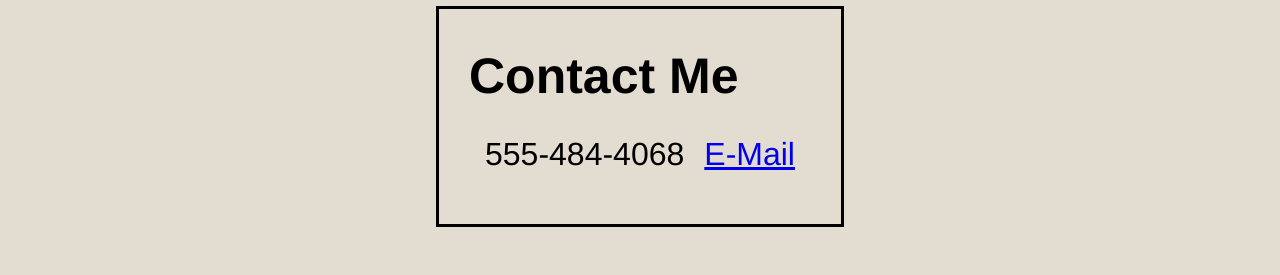
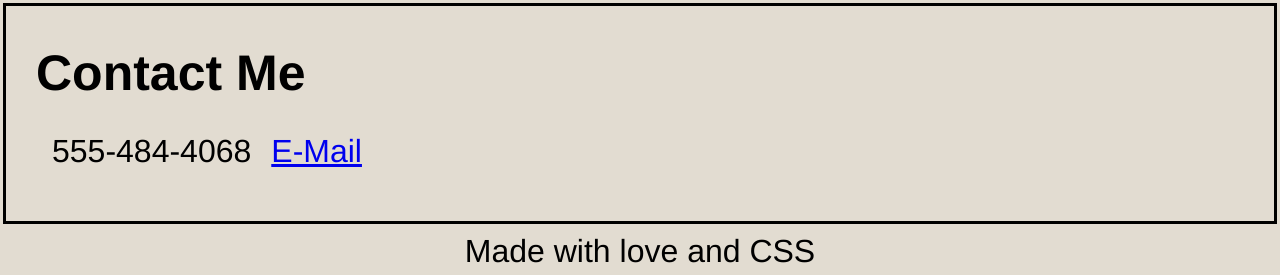
Before and after one commit to DanRingenbach/02-Advanced-CSS-Portfolio, a plain HTML site: page index.html in a window 1280 px wide. Shown: the part 1365-1640 px from the top of the page. Before the commit the page ends 1595 px from the top, so only its background shows below. Drawn offline with Linux system fonts and the light colour scheme.

Commit message:
modify index.html, screenshot2.png, style.css

```diff
--- a/assets/css/style.css
+++ b/assets/css/style.css
@@ -1,6 +1,5 @@
 * {
     font-family: 'Franklin Gothic Medium', 'Arial Narrow', Arial, sans-serif;
-    /* background-color: antiquewhite; */
 }
 
 body {
@@ -10,18 +9,13 @@ body {
     background-color: rgb(226, 220, 209);
     font-size: 2rem;
     line-height: 1.5;
-
-}
-main {
-    display: flex;
-    flex-direction: column;
-    align-items: center;
 }
 
 main h1 {
     font-size: 50px;
     font-weight: bold;
 }
+
 header {
     display: flex;
     justify-content:space-around;
@@ -74,8 +68,8 @@ header h2 {
 .work {
     display: flex;
     flex-wrap: wrap;
-    flex: 1 0 0;
-    justify-content: space-between;
+    flex: 1 1 0;
+    justify-content: space-around;
     align-items:center;
     padding: 10px;
     border: 3px;
@@ -85,6 +79,7 @@ header h2 {
 
 .contactme {
     flex: 1 0 0;
+    align-self:center;
     padding: 30px;
     border: 3px;
     border-style: solid;
@@ -115,8 +110,6 @@ header h2 {
     border: 3px;
     border-style: solid;
     margin: 3px;
-    /* width:600px; */
-    /* height:600px; */
 }
 
 .card {
@@ -130,14 +123,12 @@ header h2 {
 
 }
 
-
 #mainproject img {
     height: 700px;
     width: 450px;
 }
 
 .card h2 {
-    /* position: relative; */
     top: 10px;
     right:25px;
     display: flex;
@@ -146,7 +137,7 @@ header h2 {
 
 .contactme ul {
     display: flex;
-    justify-content: space-between;
+    justify-content:left;
     margin: 3px;
     padding: 3px;
     min-width: 300px;
@@ -168,6 +159,11 @@ nav ul {
     min-width: 400px;
 }
 
+footer {
+    display:flex;
+    align-self: center;
+}
+
 @media screen and (max-width: 900px) {
     .work {
         display: flex;
--- a/index.html
+++ b/index.html
@@ -56,7 +56,7 @@
         </section>
     </main>
 
-    <footer></footer>
+    <footer>Made with love and CSS</footer>
 </body>
 
 
```
Also changed, not shown: 1 other file. Lines whose indentation alone changed are shown as unchanged.
